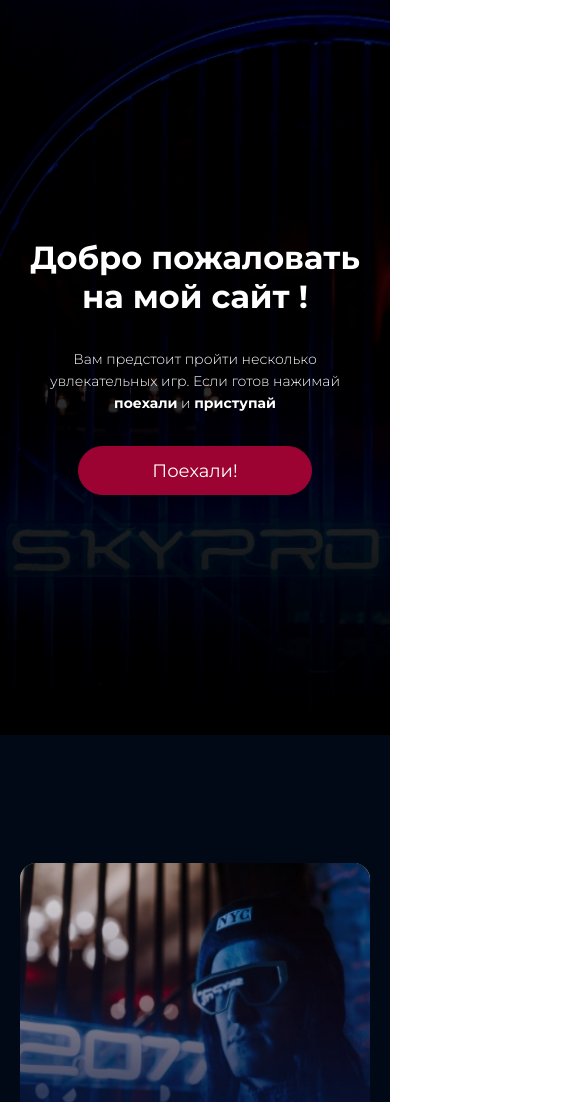
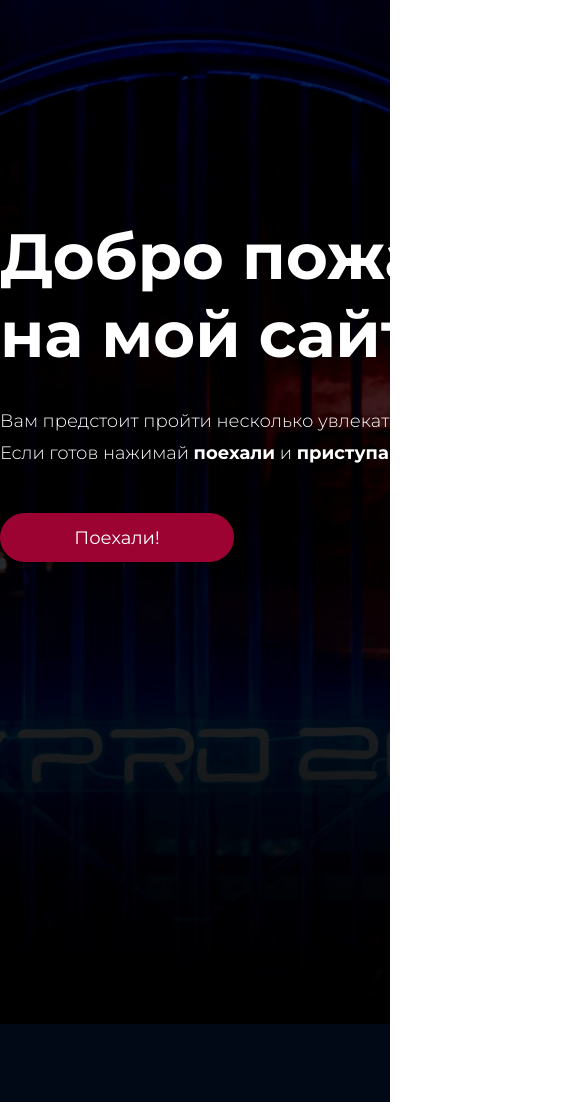
Before and after one commit to pugMother/2-nd-course-hw, a plain HTML site: page index.html in a window 390 px wide. Shown: the top 1102 px of the page, 585 px wide, since content can reach past the window. Drawn offline with Linux system fonts and the light colour scheme.

Commit message:
Revert "Hw 3"

```diff
--- a/style.css
+++ b/style.css
@@ -1,30 +1,26 @@
-* {
+*{
     margin: 0;
     padding: 0;
 }
 
-body {
-  font-family: "Montserrat", sans-serif;
+body{
+    font-family: 'Montserrat', sans-serif;
 }
-
-.center {
+.center{
     padding-left: calc(50% - 600px);
     padding-right: calc(50% - 600px);
 }
-
-.top {
+.top{
     height: 1024px;
     background-image: url(img/topimg.jpeg);
     background-repeat: no-repeat;
     background-position: center;
     background-size: cover;
 }
-
 .top_box {
     padding-top: 217px;
 }
-
-.top_text {
+.top_text{
     width: 750px;
     color: rgb(255, 255, 255);
     font-size: 64px;
@@ -33,8 +29,7 @@ body {
     letter-spacing: 0px;
     text-align: left;
 }
-
-.text {
+.text{
     width: 500px;
     color: rgb(255, 255, 255);
     font-size: 18px;
@@ -44,11 +39,10 @@ body {
     text-align: left;
     padding-top: 32px;
 }
-
-.button {
+.button{
     border-radius: 30px;
     background: rgb(156, 3, 50);
-  border: 1px solid rgb(156, 3, 50);
+    border: 1px solid rgb(156, 3, 50) ;
     box-sizing: border-box;
     width: 234px;
     height: 49px;
@@ -58,14 +52,8 @@ body {
     line-height: 22px;
     margin-top: 44px;
     font-family: Montserrat;
-  transition: all 0.33s;
 }
-.button:hover {
-  transform: scale(1.05);
-  background: rgb(188, 18, 69);
-}
-
-.game_box {
+.game_box{
     display: flex;
     gap: 32px;
     height: 550px;
@@ -73,13 +61,11 @@ body {
     padding-top: 128px;
     padding-bottom: 128px;
 }
-
-.game_card {
+.game_card{
     height: 306px;
     display: flex;
 }
-
-.game_card-text {
+.game_card-text{
     position: absolute;
     left: 32px;
     bottom: 32px;
@@ -88,69 +74,10 @@ body {
     font-weight: 600;
     line-height: 32px;
 }
-
-.play img {
+.play img{
     border-radius: 16px;
 }
-
-.play {
+.play{
     position: relative;
     border-radius: 16px;
-  transition: all 0.33s;
 }
-.play:hover {
-  border: 3px solid rgb(68, 210, 255);
-  border-radius: 16px;
-  transform: scale(1.05);
-}
-
-@media (max-width: 426px) {
-  .center {
-    padding-left: 20px;
-    padding-right: 20px;
-  }
-  .top {
-    height: 735px;
-    background-image: url(img/topmob.jpeg);
-  }
-  .top_box {
-    padding-top: 238px;
-    display: flex;
-    flex-wrap: wrap;
-    justify-content: center;
-  }
-  .top_text {
-    width: 100%;
-    font-size: 32px;
-    line-height: 39px;
-    text-align: center;
-  }
-  .text {
-    width: 100%;
-    font-size: 14px;
-    line-height: 22px;
-    text-align: center;
-  }
-  .button {
-    margin-top: 32px;
-    box-sizing: border-box;
-  }
-  .game_box {
-    height: 1221px;
-    flex-wrap: wrap;
-  }
-  .game_box_card {
-    margin-top: 0px;
-    margin-bottom: 0px;
-  }
-  .play img {
-    max-width: 100%;
-    height: 100%;
-  }
-}
-@media (max-width: 376px) {
-  .center {
-    padding-left: 16px;
-    padding-right: 16px;
-  }
-}/*# sourceMappingURL=style.css.map */
--- a/style.scss
+++ /dev/null
@@ -1,146 +0,0 @@
-*{
-    margin: 0;
-    padding: 0;
-}
-
-body{
-    font-family: 'Montserrat', sans-serif;
-}
-.center{
-    padding-left: calc(50% - 600px);
-    padding-right: calc(50% - 600px);
-}
-.top{
-    height: 1024px;
-    background-image: url(img/topimg.jpeg);
-    background-repeat: no-repeat;
-    background-position: center;
-    background-size: cover;
-}
-.top_box {
-    padding-top: 217px;
-}
-.top_text{
-    width: 750px;
-    color: rgb(255, 255, 255);
-    font-size: 64px;
-    font-weight: 700;
-    line-height: 78px;
-    letter-spacing: 0px;
-    text-align: left;
-}
-.text{
-    width: 500px;
-    color: rgb(255, 255, 255);
-    font-size: 18px;
-    font-weight: 300;
-    line-height: 32px;
-    letter-spacing: 0px;
-    text-align: left;
-    padding-top: 32px;
-}
-.button{
-    border-radius: 30px;
-    background: rgb(156, 3, 50);
-    border: 1px solid rgb(156, 3, 50) ;
-    box-sizing: border-box;
-    width: 234px;
-    height: 49px;
-    color: rgb(255, 255, 255);
-    font-size: 18px;
-    font-weight: 400;
-    line-height: 22px;
-    margin-top: 44px;
-    font-family: Montserrat;
-    transition: all .33s;
-    &:hover{
-        transform: scale(1.05);
-        background: rgb(188, 18, 69);
-    }
-}
-.game_box{
-    display: flex;
-    gap: 32px;
-    height: 550px;
-    background-color: rgb(0, 9, 21);
-    padding-top: 128px;
-    padding-bottom: 128px;
-}
-.game_card{
-    height: 306px;
-    display: flex;
-}
-.game_card-text{
-    position: absolute;
-    left: 32px;
-    bottom: 32px;
-    color: rgb(255, 255, 255);
-    font-size: 24px;
-    font-weight: 600;
-    line-height: 32px;
-}
-.play img{
-    border-radius: 16px;
-}
-.play{
-    position: relative;
-    border-radius: 16px;
-    transition: all .33s;
-    &:hover{
-        border: 3px solid rgb(68, 210, 255);
-        border-radius: 16px;
-        transform: scale(1.05);
-    }
-}
-
-@media(max-width: 426px){
-    .center{
-        padding-left: 20px;
-        padding-right: 20px;
-    }
-    .top{
-        height: 735px;
-        // width: 100%;
-        background-image: url(img/topmob.jpeg);
-        &_box{
-            padding-top: 238px;
-            display: flex;
-            flex-wrap: wrap;
-            justify-content: center;
-        }
-        &_text{
-            width: 100%;
-            font-size: 32px;
-            line-height: 39px;
-            text-align: center;
-        }
-    }
-    .text{
-        width: 100%;
-        font-size: 14px;
-        line-height: 22px;
-        text-align: center;
-    }
-    .button{
-        margin-top: 32px;
-        box-sizing: border-box;
-    }
-    .game_box{
-        height: 1221px;
-        flex-wrap: wrap;
-        &_card{
-            margin-top: 0px;
-            margin-bottom: 0px;
-        }
-    }
-    .play img{
-        max-width: 100%;
-        height: 100%;
-    }
-}
-@media(max-width: 376px) {
-    .center {
-        padding-left: 16px;
-        padding-right: 16px;
-    }
-}
```
Also changed, not shown: hw-3.js (deleted, +0 -63 lines), index.html (+0 -1 lines), img/topmob.jpeg (deleted), 1 other file. Lines whose indentation alone changed are shown as unchanged.
